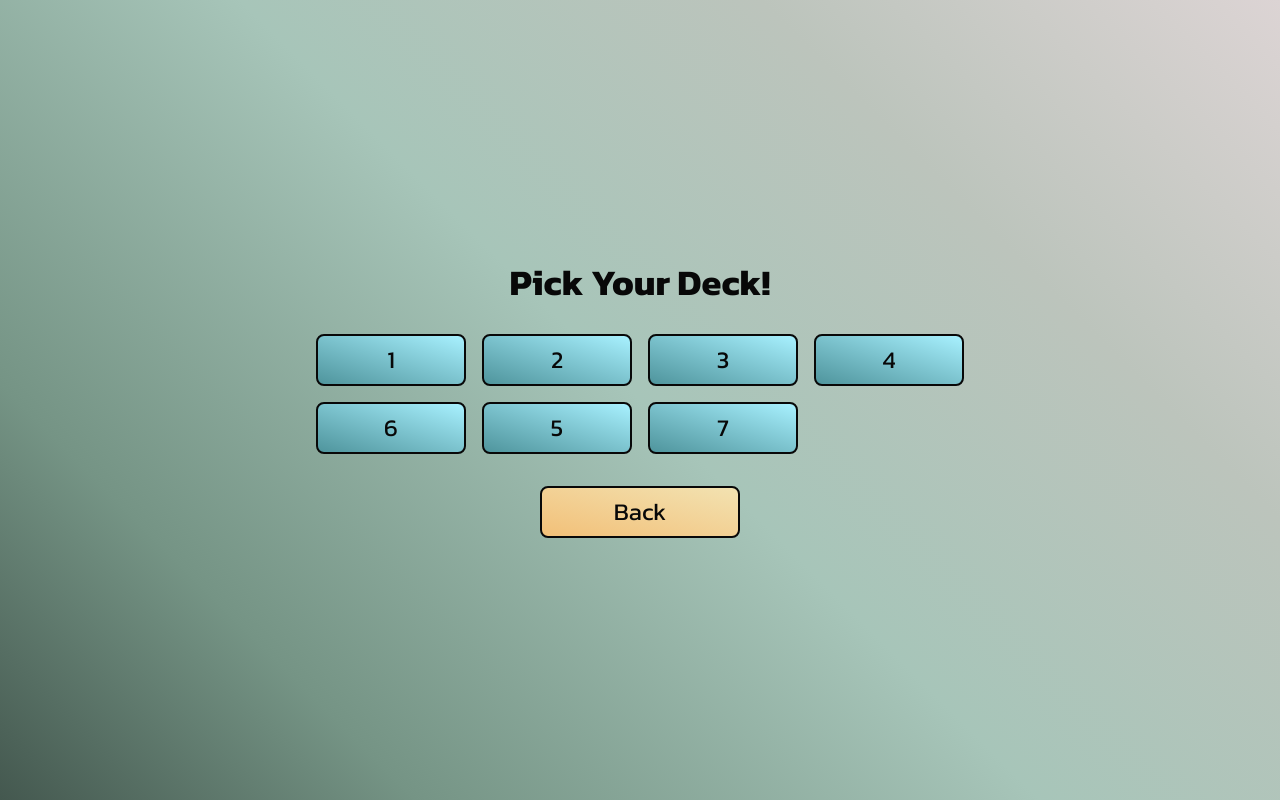
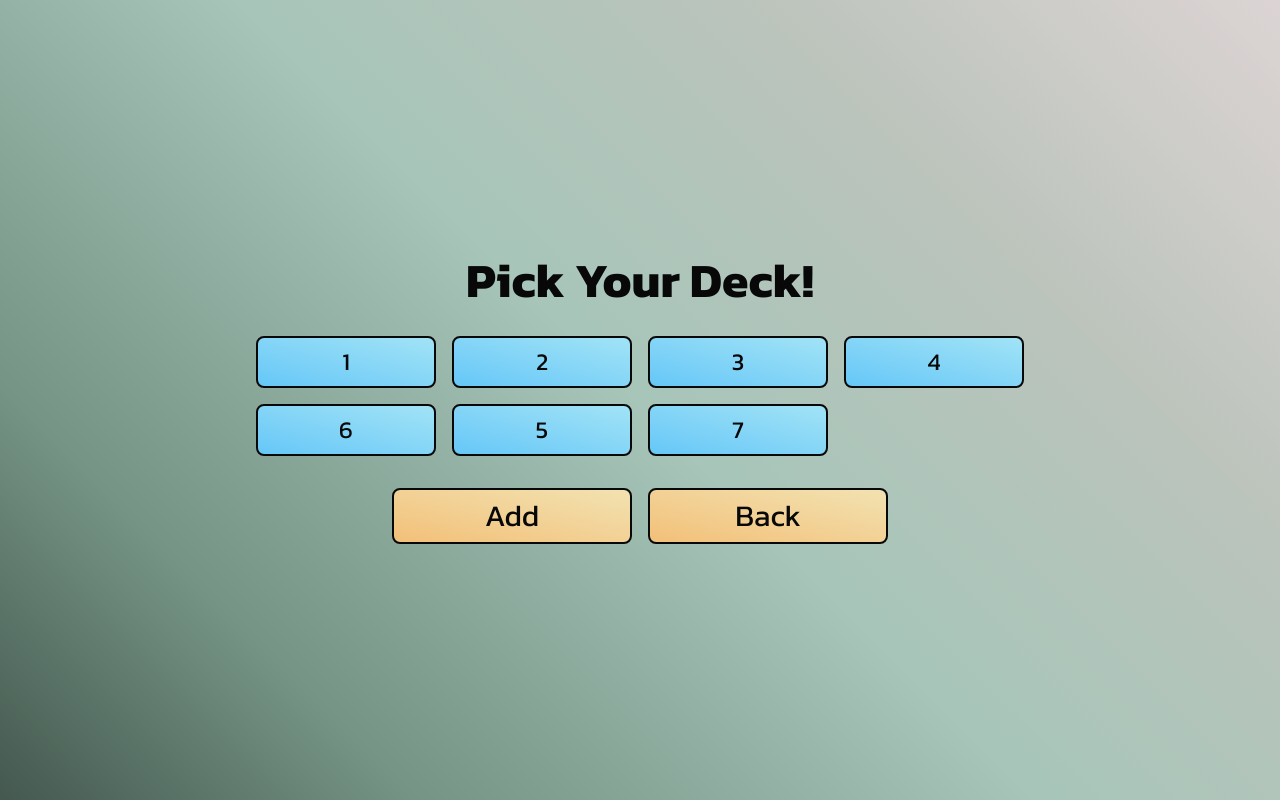
Before and after one commit to BadLuckZ/Project-Flashcard, a React (Vite) app: page /category in a window 1280 px wide. Built offline with nearby package versions, Linux system fonts and the light colour scheme.

Commit message:
UI for Add New Deck

```diff
--- a/src/components/ActionButton.jsx
+++ b/src/components/ActionButton.jsx
@@ -2,8 +2,8 @@ const ActionButton = ({ text, onClick }) => {
   return (
     <button
       className="border-2 bg-gradient-to-tr from-mydarkyellow to-myyellow
-        rounded-lg py-2 px-8 cursor-pointer text-2xl
-        min-w-[200px] w-fit text-myblack"
+        rounded-lg py-2 px-8 cursor-pointer text-2xl sm:text-3xl
+        w-[200px] sm:w-[240px] text-myblack text-center"
       onClick={onClick}
     >
       {text}
--- /dev/null
+++ b/src/components/AddDeckModal.jsx
@@ -0,0 +1,46 @@
+import React, { useState } from "react";
+
+export default function AddDeckModal({ onClose, onSubmit }) {
+  const [deckName, setDeckName] = useState("");
+
+  const handleSubmit = () => {
+    if (deckName.trim()) {
+      onSubmit(deckName.trim());
+      setDeckName("");
+    }
+  };
+
+  return (
+    <div className="fixed inset-0 z-50 flex items-center justify-center">
+      <div
+        className="absolute inset-0 bg-opacity-50 backdrop-blur-sm"
+        onClick={onClose}
+      />
+
+      <div className="relative z-10 bg-white rounded-lg p-6 shadow-lg w-80">
+        <h2 className="text-xl font-medium mb-4">Add New Deck</h2>
+        <input
+          type="text"
+          value={deckName}
+          onChange={(e) => setDeckName(e.target.value)}
+          placeholder="Enter deck name"
+          className="w-full p-2 border rounded mb-4"
+        />
+        <div className="flex justify-end gap-2">
+          <button
+            onClick={onClose}
+            className="px-4 py-2 rounded bg-white cursor-pointer border"
+          >
+            Cancel
+          </button>
+          <button
+            onClick={handleSubmit}
+            className="px-4 py-2 border bg-mydarkgreen text-white rounded cursor-pointer"
+          >
+            Submit
+          </button>
+        </div>
+      </div>
+    </div>
+  );
+}
--- a/src/components/CardButton.jsx
+++ b/src/components/CardButton.jsx
@@ -1,12 +1,12 @@
 const CardButton = ({ text, onClick }) => {
   return (
     <button
-      className="border-2 bg-gradient-to-tr from-mydarkblue to-mylightblue
-        rounded-lg py-2 px-8 cursor-pointer text-2xl min-w-[150px]
-        w-fit text-myblack"
+      className="border-2 bg-gradient-to-tr from-myblue to-mylightblue
+        rounded-lg py-2 px-8 cursor-pointer text-xl sm:text-2xl w-[150px] sm:w-[180px]
+        text-myblack text-center"
       onClick={onClick}
     >
-      {text}
+      <span className="block w-full truncate">{text}</span>
     </button>
   );
 };
--- a/src/index.css
+++ b/src/index.css
@@ -12,8 +12,8 @@
   --color-myyellow: #f2e2b1;
   --color-mydarkyellow: #f2c078;
 
-  --color-mylightblue: #a8f1ff;
-  --color-mydarkblue: #4F959D;
+  --color-mylightblue: #A1E3F6;
+  --color-myblue: #65C7F7;
 }
 
 #root {
@@ -27,9 +27,5 @@
   );
   margin: 0;
   padding: 0;
-  display: flex;
-  justify-content: center;
-  align-items: center;
-  height: 100vh;
   font-family: "Kanit", sans-serif;
 }
--- a/src/routes/CategoryPage.jsx
+++ b/src/routes/CategoryPage.jsx
@@ -1,35 +1,56 @@
 import { useNavigate } from "react-router-dom";
 import ActionButton from "../components/ActionButton";
+import CardButton from "../components/CardButton";
+import AddDeckModal from "../components/AddDeckModal";
 import { getUniqueGroup } from "../utils/data";
-import CardButton from "../components/CardButton";
+import { useState } from "react";
 
 export default function CategoryPage() {
   const navigate = useNavigate();
-  const uniqueGroup = getUniqueGroup();
+
+  const [isAddDeck, setAddDeck] = useState(false);
+  const [deckList, setDeckList] = useState(getUniqueGroup());
 
   const goBacktoEntry = () => {
     navigate("/");
   };
 
+  const addDeck = () => {
+    setAddDeck(true);
+  };
+
+  const handleDeckSubmit = (newDeck) => {
+    setDeckList((prev) => [...prev, newDeck]);
+    setAddDeck(false);
+  };
+
+  const closeModal = () => {
+    setAddDeck(false);
+  };
+
   return (
-    <div className="flex flex-col items-center justify-center gap-8">
-      <h1 className="font-bold text-4xl text-center text-myblack">
-        Pick Your Deck!
-      </h1>
-      <div className="grid grid-cols-1 sm:grid-cols-2 md:grid-cols-3 lg:grid-cols-4 gap-4">
-        {uniqueGroup.map((cur_group) => {
-          return (
+    <>
+      {isAddDeck && (
+        <AddDeckModal onClose={closeModal} onSubmit={handleDeckSubmit} />
+      )}
+      <div className="relative z-0 flex flex-col items-center justify-center gap-8 min-h-screen">
+        <h1 className="font-bold text-4xl sm:text-5xl text-center text-myblack">
+          Pick Your Deck!
+        </h1>
+        <div className="grid grid-cols-1 sm:grid-cols-2 md:grid-cols-3 lg:grid-cols-4 gap-4">
+          {deckList.map((cur_group) => (
             <CardButton
               key={cur_group}
               text={cur_group}
-              onClick={() => {
-                navigate(`/category/${cur_group}`);
-              }}
+              onClick={() => navigate(`/category/${cur_group}`)}
             />
-          );
-        })}
+          ))}
+        </div>
+        <div className="flex gap-4 flex-wrap justify-center items-center">
+          <ActionButton text={"Add"} onClick={addDeck} />
+          <ActionButton text={"Back"} onClick={goBacktoEntry} />
+        </div>
       </div>
-      <ActionButton text={"Back"} onClick={goBacktoEntry} />
-    </div>
+    </>
   );
 }
--- a/src/routes/EntryPage.jsx
+++ b/src/routes/EntryPage.jsx
@@ -9,8 +9,8 @@ export default function EntryPage() {
   };
 
   return (
-    <div className="flex flex-col items-center gap-16 px-4">
-      <h1 className="text-6xl font-bold text-center text-myblack">
+    <div className="flex flex-col items-center gap-16 min-h-screen justify-center">
+      <h1 className="text-5xl font-bold text-center text-myblack sm:text-6xl">
         My Flashcard
       </h1>
       <ActionButton text={"Start"} onClick={goToGroupPage} />
```
